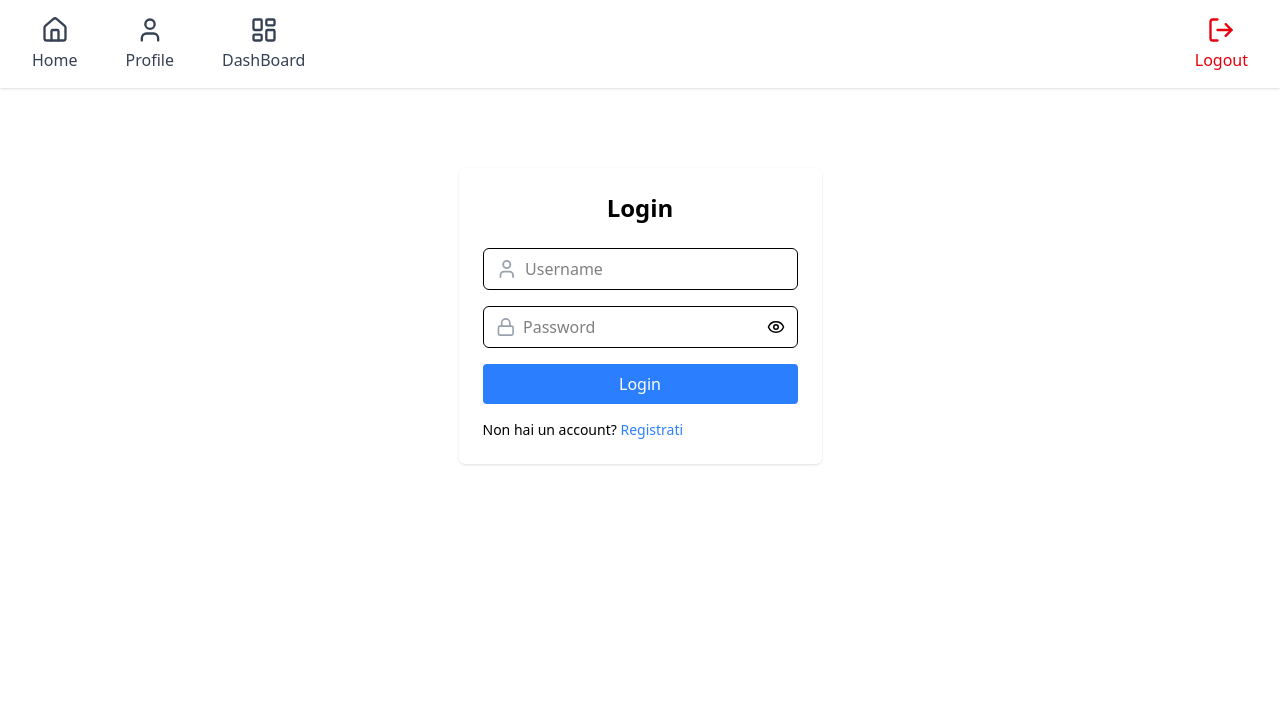
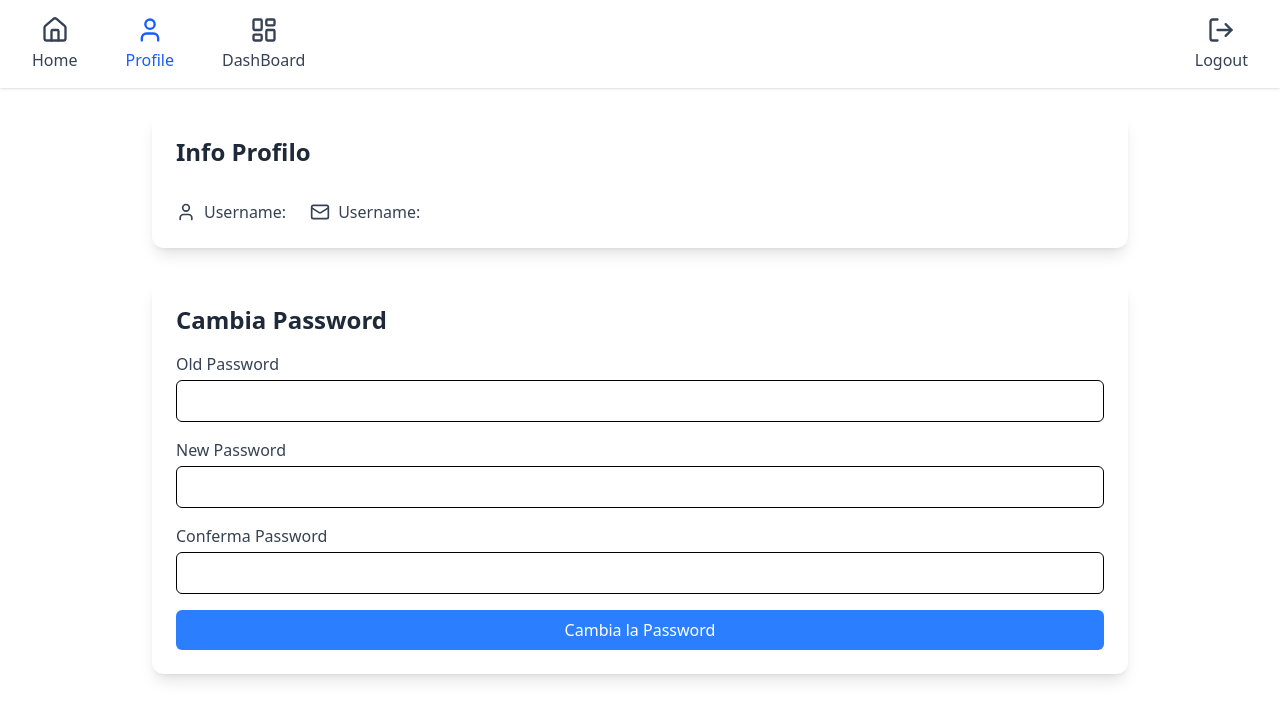
Before and after one commit to Asciugano/health_stream, a React (Vite) app in the folder frontend/: page /profile in a window 1280 px wide. Before the commit this address led to /login. Shown: the top 720 px of the page. Built offline with nearby package versions, Linux system fonts and the light colour scheme; no server answers; sample sign-in values are in the browser's storage.

Commit message:
iniziato a popolare la profile page, da sistemare

```diff
--- a/frontend/src/App.jsx
+++ b/frontend/src/App.jsx
@@ -52,14 +52,13 @@ function App() {
           />
           <Route path='/login' element={<LoginPage setToken={setToken} />} />
           <Route path='/singup' element={<SingupPage setToken={setToken} />} />
-          <Route path='/profile' element={user_id ? <ProfilePage /> : <Navigate to="/login" />} />
           <Route
             path='/profile'
             element={
               <ProtectedRoute
                 token={token}
                 Component={ProfilePage}
-                componentProps={{}}
+                componentProps={{ metrics: metrics, userID: user_id }}
                 setUser_id={setUser_id}
               />}
           />
--- a/frontend/src/pages/ProfilePage.jsx
+++ b/frontend/src/pages/ProfilePage.jsx
@@ -1,7 +1,121 @@
-import React from "react";
+import React, { useEffect, useState } from "react";
+import axios from "axios";
+import { Mail, User } from "lucide-react";
 
-function ProfilePage() {
-  return <div>ProfilePage</div>
+function ProfilePage({ userID, metrics }) {
+  const [passwordData, setPasswordData] = useState({
+    oldPassword: "",
+    newPassword: "",
+    confirmPassword: "",
+  });
+  const [loading, setLoading] = useState(false);
+  const [message, setMessage] = useState(null);
+  const [user, setUser] = useState({
+    usename: "",
+    email: "",
+    password: "password",
+  });
+
+  useEffect(() => {
+    // TODO: chiamata API per prendere l'utente
+  }, [userID]);
+
+  const handlePasswordChange = async (e) => {
+    e.prefentDefault();
+    if (passwordData.newPassword === passwordData.oldPassword) {
+      setMessage({ type: "Error", msg: "Errore nel cambiare la password" });
+      setLoading(false);
+      return;
+    }
+    if (passwordData.newPassword !== passwordData.confirmPassword) {
+      setMessage({ type: "Error", msg: "Le password non combaciano" });
+      setLoading(false);
+      return;
+    }
+
+    setLoading(true);
+    try {
+      // TODO: chiamata all'API per cambiare la password
+
+      setMessage({ type: "Success", msg: "Password cambiata con successo" });
+      setPasswordData({
+        oldPassword: "",
+        newPassword: "",
+        confirmPassword: "",
+      });
+    } catch (e) {
+      console.error(e);
+      setMessage({ type: "Error", msg: "Errore nel cambiare la password" });
+    } finally {
+      setLoading(false);
+    }
+  };
+
+  return (
+    <div className="max-w-5xl mx-auto p-6 flex flex-col gap-8">
+      {/* Info utente */}
+      <div className="bg-white shadow-lg rounded-xl p-6 flex flex-col gap-4">
+        <h2 className="text-2xl font-semibold text-gray-800 mb-4">Info Profilo</h2>
+        <div className="flex flex-col md:flex-row md:gap-6">
+          <div className="flex items-center gap-2 text-gray-700">
+            <User size={20} /> Username: {user.username}
+          </div>
+          <div className="flex items-center gap-2 text-gray-700">
+            <Mail size={20} /> Username: {user.email}
+          </div>
+        </div>
+      </div>
+
+      {/* Cambia password */}
+      <div className="bg-white shadow-lg rounded-xl p-6">
+        <h2 className="text-2xl font-semibold text-gray-800 mb-4">Cambia Password</h2>
+        {message && (
+          <p className={`mb-4 p-2 rounded ${message.type === "Success" ? "bg-green-200 text-green-800" : "bg-red-200 text-red-800"}`}>
+            {message.msg}
+          </p>
+        )}
+
+        <form onSubmit={handlePasswordChange} className="flex flex-col gap-4">
+          <div className="flex flex-col">
+            <label className="mb-1 font-medium text-gray-700">Old Password</label>
+            <input
+              type="password"
+              value={passwordData.oldPassword}
+              onChange={(e) => setPasswordData({ ...passwordData, oldPassword: e.target.value })}
+              className="border rounded-md p-2 outline-none focus:ring-2 focus:ring-blue-400"
+              required
+            />
+          </div>
+          <div className="flex flex-col">
+            <label className="mb-1 font-medium text-gray-700">New Password</label>
+            <input
+              type="password"
+              value={passwordData.newPassword}
+              onChange={(e) => setPasswordData({ ...passwordData, newPassword: e.target.value })}
+              className="border rounded-md p-2 outline-none focus:ring-2 focus:ring-blue-400"
+              required
+            />
+          </div>
+          <div className="flex flex-col">
+            <label className="mb-1 font-medium text-gray-700">Conferma Password</label>
+            <input
+              type="password"
+              value={passwordData.confirmPassword}
+              onChange={(e) => setPasswordData({ ...passwordData, confirmPassword: e.target.value })}
+              className="border rounded-md p-2 outline-none focus:ring-2 focus:ring-blue-400"
+              required
+            />
+          </div>
+          <button
+            type="submit"
+            disabled={loading}
+            className="bg-blue-500 text-white rounded-md px-4 py-2 hover:bg-blue-600 transition">
+            {loading ? "Sto Cambiando..." : "Cambia la Password"}
+          </button>
+        </form>
+      </div>
+    </div>
+  )
 }
 
 export default ProfilePage;
```
